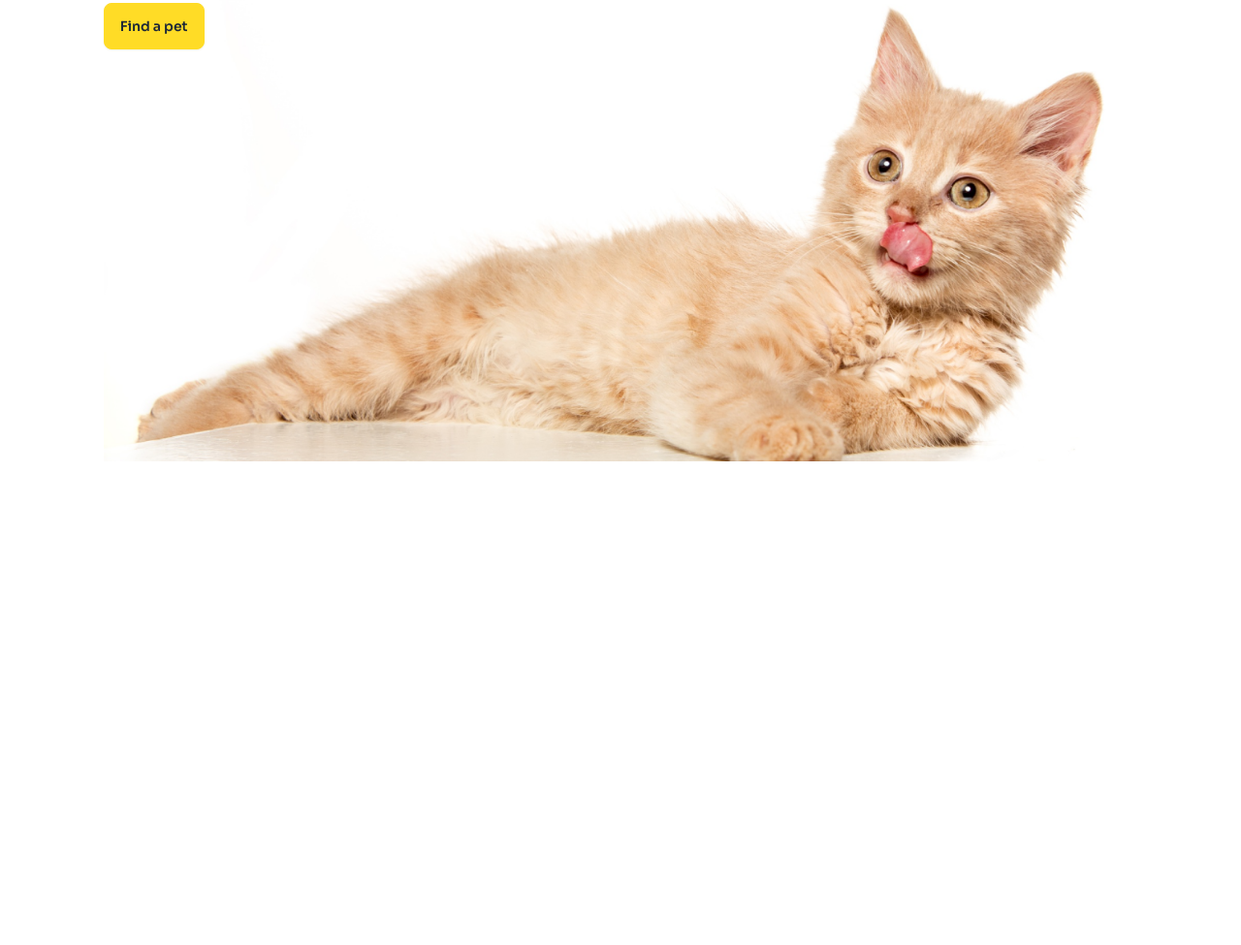
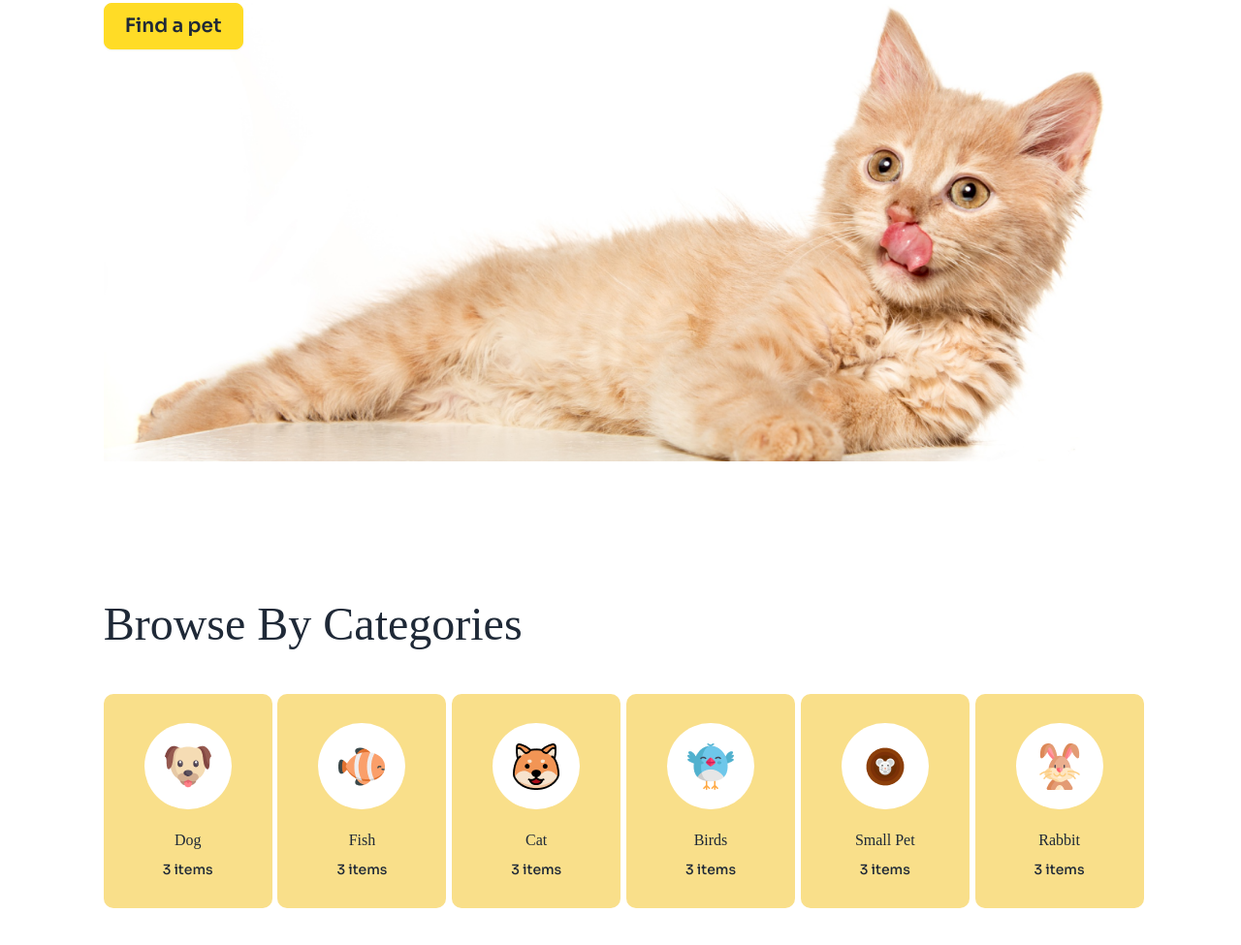
Before and after one commit to zrrehan/Programming-Hero-Assignment-3, a plain HTML site: page index.html in a window 1280 px wide. Shown: the part 429-1404 px from the top of the page at 97% size. Before the commit the page ends 905 px from the top, so only its background shows below. Drawn offline with nearby package versions, Linux system fonts and the light colour scheme; a web font is replaced by a local one.

Commit message:
Added the category section

```diff
--- a/index.html
+++ b/index.html
@@ -48,28 +48,28 @@
     <!-- heading section  -->
     <header class = "space-y-8 lg:space-y-20">
         <!-- navbar  -->
-        <div class="navbar bg-base-100 justify-between bg-nav_bg border lg:border-none">
+        <div class="navbar bg-base-100 justify-between bg-nav_bg border xl:border-none">
             <div class="">
                 <a class="flex items-center gap-3">
                     <img src="assets/logo-header.png" alt="">
-                    <p class = "text-2xl hidden lg:flex">Browse<span class = "text-btn_bg">4</span>Pets</p>
+                    <p class = "text-2xl hidden xl:flex">Browse<span class = "text-btn_bg">4</span>Pets</p>
                 </a>
             </div>
-            <div class="navbar-center hidden lg:flex">
+            <div class="navbar-center hidden xl:flex">
                 <ul class="menu menu-horizontal px-1">
                     <li><a class = "text-xl">Find a pet</a></li>
                     <li><a class = "text-xl">Breeds</a></li>
                     <li><a class = "text-xl">Contact us</a></li>
                 </ul>
             </div>
-            <div class=" space-x-5 hidden lg:flex">
+            <div class=" space-x-5 hidden xl:flex">
                 <i class="fa-regular fa-bell text-2xl"></i>
                 <i class="fa-solid fa-magnifying-glass text-2xl"></i>
                 <a class="btn btn-outline border-btn_bg hover:bg-btn_bg hover:border-btn_bg h-11 w-36 px-0 text-xl">Login</a>
                 <a class="btn bg-btn_bg border-btn_bg hover:bg-hover_btn_bg h-11 w-36 px-0 text-xl">Register</a>
             </div>
 
-            <div class="dropdown dropdown-bottom dropdown-end lg:hidden">
+            <div class="dropdown dropdown-bottom dropdown-end xl:hidden">
                 <div tabindex="0" role="button" class="m-1 ">
                     <i class="fa-solid fa-bars text-3xl"></i>
                 </div>
@@ -88,15 +88,80 @@
             <p class = "lg:w-1/2 text-[#777777]">
                 Discover a world of treats, toys, and essentials handpicked for your furry friends. Shop now and make tails wag with joy!
             </p>
-            <button class="btn bg-btn_bg border-btn_bg hover:bg-hover_btn_bg">
+            <button class="btn bg-btn_bg border-btn_bg hover:bg-hover_btn_bg h-11 w-36 px-0 text-xl">
                 Find a pet
             </button>
         </div>
     </header>
 
     <!-- main section  -->
-    <main>
+    <main class = "w-[95vw] md:w-10/12 mx-auto py-36">
+        <!-- categories section  -->
+        <div class = "space-y-8 lg:space-y-12">
+            <h1 class = "ADLaM text-2xl lg:text-5xl">Browse By Categories</h1>
+            <!-- card container  -->
+            <div class = "grid grid-cols-2 md:grid-cols-3 xl:grid-cols-6 justify-between gap-3">
+                <div class = "h-[221px] w-[174px] bg-[#F9DF8A] flex flex-col items-center gap-5 py-[30px] rounded-[10px]">
+                    <div class = "bg-white rounded-full h-[90px] w-[90px] flex justify-center items-center">
+                        <img src="assets/dog-cartoon.png">
+                    </div>
+                    <div class = "text-center space-y-2">
+                        <p class = "ADLaM">Dog</p>
+                        <p class = "text-sm">3 items</p>
+                    </div>
+                </div>
 
+                <div class="h-[221px] w-[174px] bg-[#F9DF8A] flex flex-col items-center gap-5 py-[30px] rounded-[10px]">
+                    <div class="bg-white rounded-full h-[90px] w-[90px] flex justify-center items-center">
+                        <img src="assets/fish-cartoon.png">
+                    </div>
+                    <div class="text-center space-y-2">
+                        <p class="ADLaM">Fish</p>
+                        <p class="text-sm">3 items</p>
+                    </div>
+                </div>
+
+                <div class="h-[221px] w-[174px] bg-[#F9DF8A] flex flex-col items-center gap-5 py-[30px] rounded-[10px]">
+                    <div class="bg-white rounded-full h-[90px] w-[90px] flex justify-center items-center">
+                        <img src="assets/cat-cartoon.png">
+                    </div>
+                    <div class="text-center space-y-2">
+                        <p class="ADLaM">Cat</p>
+                        <p class="text-sm">3 items</p>
+                    </div>
+                </div>
+
+                <div class="h-[221px] w-[174px] bg-[#F9DF8A] flex flex-col items-center gap-5 py-[30px] rounded-[10px]">
+                    <div class="bg-white rounded-full h-[90px] w-[90px] flex justify-center items-center">
+                        <img src="assets/bird-cartoon.png">
+                    </div>
+                    <div class="text-center space-y-2">
+                        <p class="ADLaM">Birds</p>
+                        <p class="text-sm">3 items</p>
+                    </div>
+                </div>
+
+                <div class="h-[221px] w-[174px] bg-[#F9DF8A] flex flex-col items-center gap-5 py-[30px] rounded-[10px]">
+                    <div class="bg-white rounded-full h-[90px] w-[90px] flex justify-center items-center">
+                        <img src="assets/mouse-cartoon.png">
+                    </div>
+                    <div class="text-center space-y-2">
+                        <p class="ADLaM">Small Pet</p>
+                        <p class="text-sm">3 items</p>
+                    </div>
+                </div>
+
+                <div class="h-[221px] w-[174px] bg-[#F9DF8A] flex flex-col items-center gap-5 py-[30px] rounded-[10px]">
+                    <div class="bg-white rounded-full h-[90px] w-[90px] flex justify-center items-center">
+                        <img src="assets/rabbit-cartoon.png">
+                    </div>
+                    <div class="text-center space-y-2">
+                        <p class="ADLaM">Rabbit</p>
+                        <p class="text-sm">3 items</p>
+                    </div>
+                </div>
+            </div>
+        </div>
     </main>
 
     <footer>
```
Also changed, not shown: test.html (added, +54 -0 lines).
